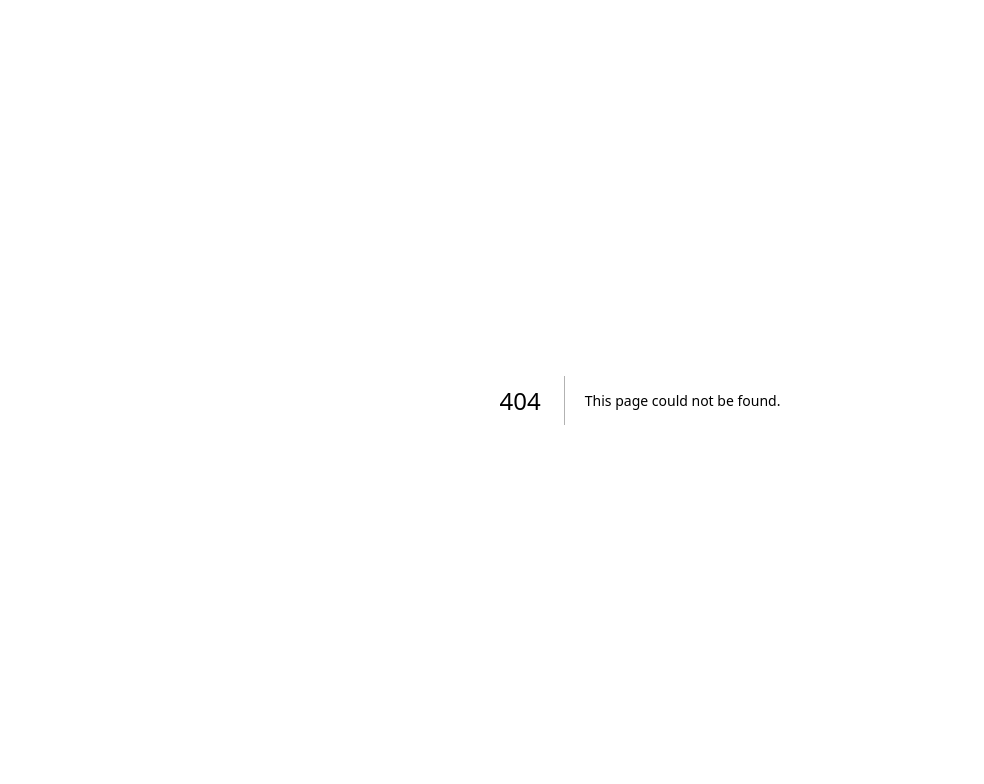
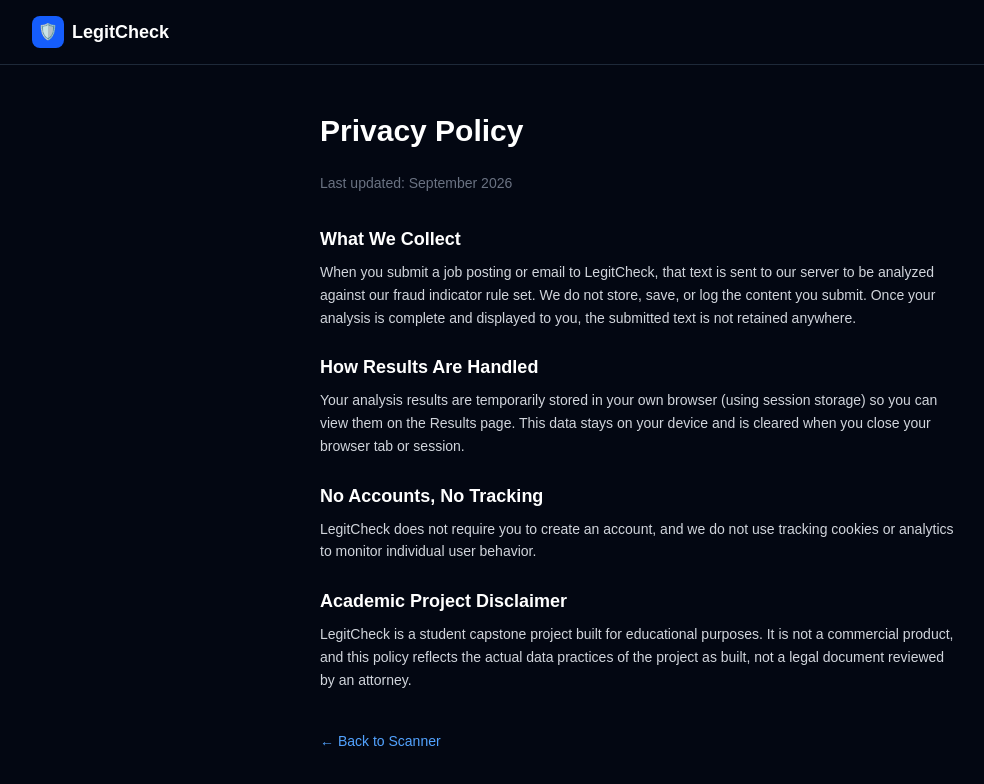
Before and after one commit to Bigminipekka/Capstone-project-LegitCheck-, a Next.js app: page /privacy in a window 1280 px wide. Before the commit this address had no page. Shown: the top 784 px of the page, without its empty margins (0-984 px from the left). Built offline with nearby package versions, Linux system fonts and the light colour scheme.

Commit message:
Add favicon, real Privacy Policy and Terms pages, loading spinner, fix misleading footer claims

```diff
--- a/app/database/page.tsx
+++ b/app/database/page.tsx
@@ -126,11 +126,15 @@
       </div>
 
       {/* Footer */}
-      <footer className="border-t border-gray-800 py-6 px-8 flex justify-between text-xs text-gray-500">
-        <span>© 2026 LegitCheck Technology Inc. Real-time NLP threat detection.</span>
+            <footer className="border-t border-gray-800 py-6 px-8 flex justify-between text-xs text-gray-500">
+        <span>© 2026 LegitCheck. Rule-based fraud detection.</span>
         <div className="flex gap-4">
-          <span>Privacy Policy</span>
-          <span>Terms of Service</span>
+          <Link href="/privacy" className="hover:text-gray-300 transition-colors">
+            Privacy Policy
+          </Link>
+          <Link href="/terms" className="hover:text-gray-300 transition-colors">
+            Terms of Service
+          </Link>
           <span>🔒 SSL Encrypted</span>
         </div>
       </footer>
--- a/app/page.tsx
+++ b/app/page.tsx
@@ -170,11 +170,15 @@
       </div>
 
       {/* Footer */}
-      <footer className="border-t border-gray-800 py-6 px-8 flex justify-between text-xs text-gray-500">
-        <span>© 2026 LegitCheck Technology Inc. Real-time NLP threat detection.</span>
+            <footer className="border-t border-gray-800 py-6 px-8 flex justify-between text-xs text-gray-500">
+        <span>© 2026 LegitCheck. Rule-based fraud detection.</span>
         <div className="flex gap-4">
-          <span>Privacy Policy</span>
-          <span>Terms of Service</span>
+          <Link href="/privacy" className="hover:text-gray-300 transition-colors">
+            Privacy Policy
+          </Link>
+          <Link href="/terms" className="hover:text-gray-300 transition-colors">
+            Terms of Service
+          </Link>
           <span>🔒 SSL Encrypted</span>
         </div>
       </footer>
--- /dev/null
+++ b/app/privacy/page.tsx
@@ -0,0 +1,78 @@
+import Link from "next/link";
+
+export default function Privacy() {
+  return (
+    <main className="min-h-screen bg-gray-950 text-white flex flex-col">
+      <header className="flex items-center justify-between px-8 py-4 border-b border-gray-800">
+        <Link href="/" className="flex items-center gap-2">
+          <div className="w-8 h-8 bg-blue-600 rounded-lg flex items-center justify-center">
+            🛡️
+          </div>
+          <span className="font-bold text-lg">LegitCheck</span>
+        </Link>
+      </header>
+
+      <div className="max-w-2xl w-full mx-auto mt-12 mb-16 px-4">
+        <h1 className="text-3xl font-bold mb-6">Privacy Policy</h1>
+        <p className="text-gray-500 text-sm mb-8">Last updated: September 2026</p>
+
+        <div className="space-y-6 text-gray-300 text-sm leading-relaxed">
+          <section>
+            <h2 className="text-lg font-semibold text-white mb-2">
+              What We Collect
+            </h2>
+            <p>
+              When you submit a job posting or email to LegitCheck, that text
+              is sent to our server to be analyzed against our fraud
+              indicator rule set. We do not store, save, or log the content
+              you submit. Once your analysis is complete and displayed to
+              you, the submitted text is not retained anywhere.
+            </p>
+          </section>
+
+          <section>
+            <h2 className="text-lg font-semibold text-white mb-2">
+              How Results Are Handled
+            </h2>
+            <p>
+              Your analysis results are temporarily stored in your own
+              browser (using session storage) so you can view them on the
+              Results page. This data stays on your device and is cleared
+              when you close your browser tab or session.
+            </p>
+          </section>
+
+          <section>
+            <h2 className="text-lg font-semibold text-white mb-2">
+              No Accounts, No Tracking
+            </h2>
+            <p>
+              LegitCheck does not require you to create an account, and we
+              do not use tracking cookies or analytics to monitor individual
+              user behavior.
+            </p>
+          </section>
+
+          <section>
+            <h2 className="text-lg font-semibold text-white mb-2">
+              Academic Project Disclaimer
+            </h2>
+            <p>
+              LegitCheck is a student capstone project built for educational
+              purposes. It is not a commercial product, and this policy
+              reflects the actual data practices of the project as built,
+              not a legal document reviewed by an attorney.
+            </p>
+          </section>
+        </div>
+
+        <Link
+          href="/"
+          className="inline-block mt-10 text-blue-400 hover:text-blue-300 text-sm"
+        >
+          ← Back to Scanner
+        </Link>
+      </div>
+    </main>
+  );
+}
--- a/app/results/page.tsx
+++ b/app/results/page.tsx
@@ -231,11 +231,15 @@
       </div>
 
       {/* Footer */}
-      <footer className="border-t border-gray-800 py-6 px-8 mt-10 flex justify-between text-xs text-gray-500">
-        <span>© 2026 LegitCheck Technology Inc. Real-time NLP threat detection.</span>
+            <footer className="border-t border-gray-800 py-6 px-8 flex justify-between text-xs text-gray-500">
+        <span>© 2026 LegitCheck. Rule-based fraud detection.</span>
         <div className="flex gap-4">
-          <span>Privacy Policy</span>
-          <span>Terms of Service</span>
+          <Link href="/privacy" className="hover:text-gray-300 transition-colors">
+            Privacy Policy
+          </Link>
+          <Link href="/terms" className="hover:text-gray-300 transition-colors">
+            Terms of Service
+          </Link>
           <span>🔒 SSL Encrypted</span>
         </div>
       </footer>
--- /dev/null
+++ b/app/terms/page.tsx
@@ -0,0 +1,77 @@
+import Link from "next/link";
+
+export default function Terms() {
+  return (
+    <main className="min-h-screen bg-gray-950 text-white flex flex-col">
+      <header className="flex items-center justify-between px-8 py-4 border-b border-gray-800">
+        <Link href="/" className="flex items-center gap-2">
+          <div className="w-8 h-8 bg-blue-600 rounded-lg flex items-center justify-center">
+            🛡️
+          </div>
+          <span className="font-bold text-lg">LegitCheck</span>
+        </Link>
+      </header>
+
+      <div className="max-w-2xl w-full mx-auto mt-12 mb-16 px-4">
+        <h1 className="text-3xl font-bold mb-6">Terms of Service</h1>
+        <p className="text-gray-500 text-sm mb-8">Last updated: September 2026</p>
+
+        <div className="space-y-6 text-gray-300 text-sm leading-relaxed">
+          <section>
+            <h2 className="text-lg font-semibold text-white mb-2">
+              What LegitCheck Does
+            </h2>
+            <p>
+              LegitCheck analyzes text you submit against a rule-based set of
+              fraud indicators sourced from public consumer protection
+              guidance (FTC, BBB, FBI IC3). It returns a risk assessment
+              based on how many known red flags were detected.
+            </p>
+          </section>
+
+          <section>
+            <h2 className="text-lg font-semibold text-white mb-2">
+              No Guarantee of Accuracy
+            </h2>
+            <p>
+              LegitCheck is a rule-based detection tool, not a guarantee.
+              It may fail to detect scams that don't match its rule set, and
+              it may occasionally flag legitimate content. Results should be
+              used as one signal among several, not as a sole basis for
+              deciding whether to trust a job posting or email.
+            </p>
+          </section>
+
+          <section>
+            <h2 className="text-lg font-semibold text-white mb-2">
+              Not Professional Advice
+            </h2>
+            <p>
+              LegitCheck does not provide legal, financial, or professional
+              advice. If you believe you have been targeted by a scam,
+              consider reporting it to the FTC, your local authorities, or
+              the platform where you encountered it.
+            </p>
+          </section>
+
+          <section>
+            <h2 className="text-lg font-semibold text-white mb-2">
+              Academic Project
+            </h2>
+            <p>
+              LegitCheck is a student-built capstone project created for
+              educational purposes and is not a commercial service.
+            </p>
+          </section>
+        </div>
+
+        <Link
+          href="/"
+          className="inline-block mt-10 text-blue-400 hover:text-blue-300 text-sm"
+        >
+          ← Back to Scanner
+        </Link>
+      </div>
+    </main>
+  );
+}
```
Also changed, not shown: app/icon.svg (added).
